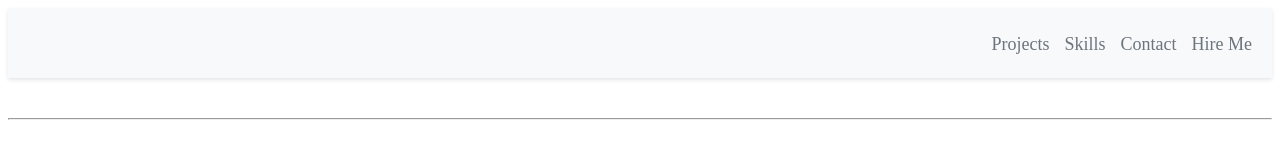
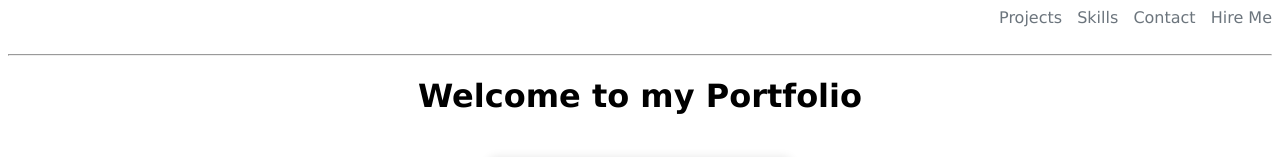
Before and after one commit to Muhammad-Ilyas-Khan/portfolio-ilyas, a plain HTML site: page index.html in a window 1280 px wide. Shown: the top 157 px of the page. Drawn offline with Linux system fonts and the light colour scheme.

Commit message:
links & fonts updat

```diff
--- a/style.css
+++ b/style.css
@@ -12,35 +12,31 @@ img {
   h1 {
     text-align: center;
   }
+
   .header {
-    background-color: #f8f9fa; /* Light gray background color */
-    padding: 20px; /* Add padding to the header */
-    box-shadow: 0 2px 4px rgba(0, 0, 0, 0.1); /* Shadow for a subtle effect */
-    display: flex; /* Use flexbox to align items vertically */
-  align-items: center; /* Center items vertically */
-
+    overflow: hidden; /* Clear floats */
   }
   .header nav {
-    margin-left: auto; /* Push nav to the right */
+    float: right; /* Align navigation to the right */
   }
   .header nav a {
     text-decoration: none; /* Remove underline from links */
     color: #6c757d; /* Gray text color */
     margin-left: 10px; /* Add spacing between links */
-    font-size: 18px; /* Medium font size */
+    font-size: 16px; /* Medium font size */
+
   }
 
   .header nav a:hover {
-    color: #495057; /* Darker gray text color on hover */
+    color: #14A800;
   }
 
   footer {
     text-align: center;
   }
   body {
-    font-family: monserrat;
-    font-size: 20px;
-    line-height: 1.5;
+    font-family:Verdana, Geneva, Tahoma, sans-serif;
+    font-size: 16px;
     margin-bottom: 20px;
   }
   table {
```
